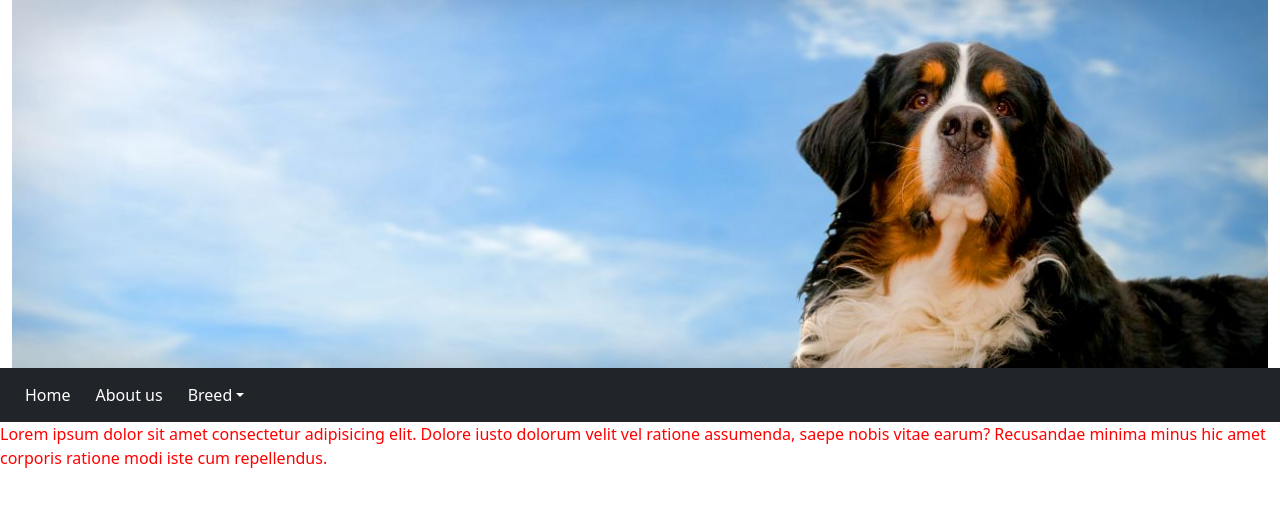
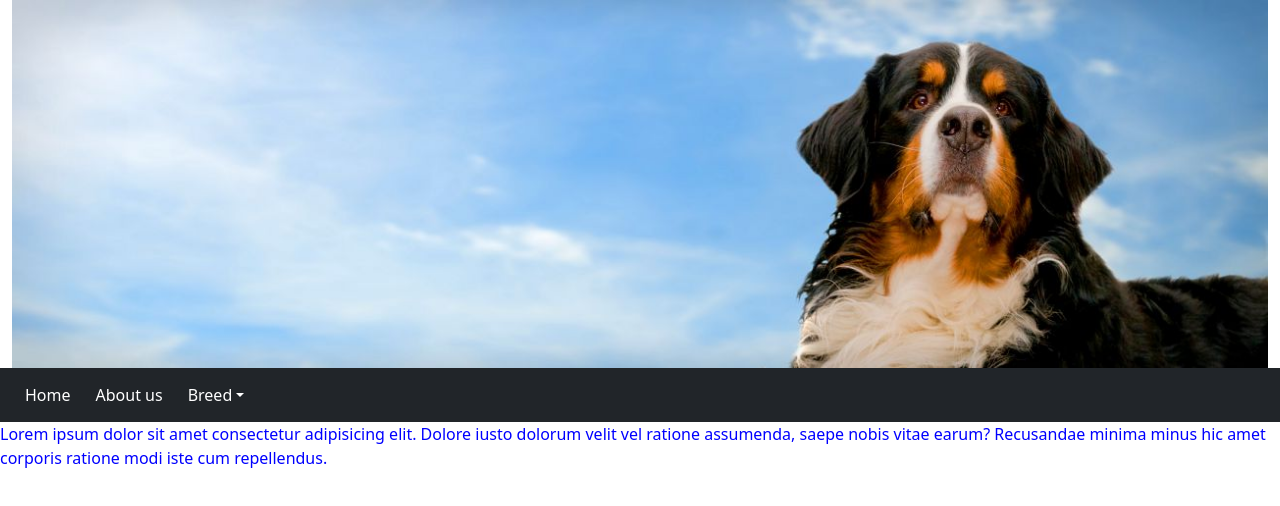
Before and after one commit to prncss130917/testing, a plain HTML site: page index.html in a window 1280 px wide. Drawn offline with nearby package versions, Linux system fonts and the light colour scheme.

Commit message:
edit naku imong main

```diff
--- a/index.html
+++ b/index.html
@@ -49,7 +49,7 @@
   </div>
 </nav>
 
-  <p style="color: red;">Lorem ipsum dolor sit amet consectetur adipisicing elit.
+  <p style="color: blue;">Lorem ipsum dolor sit amet consectetur adipisicing elit.
     Dolore iusto dolorum velit vel ratione assumenda, saepe nobis vitae earum?
     Recusandae minima minus hic amet corporis ratione modi iste cum repellendus.</p>
 
```
